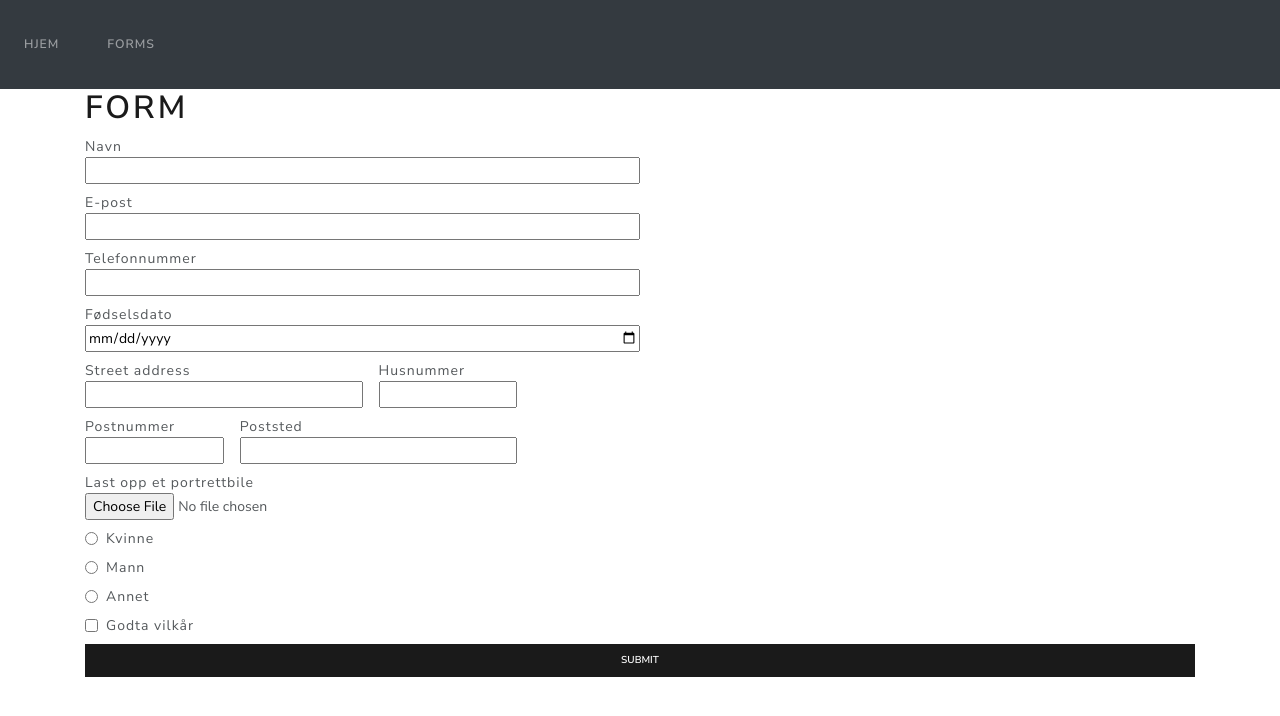
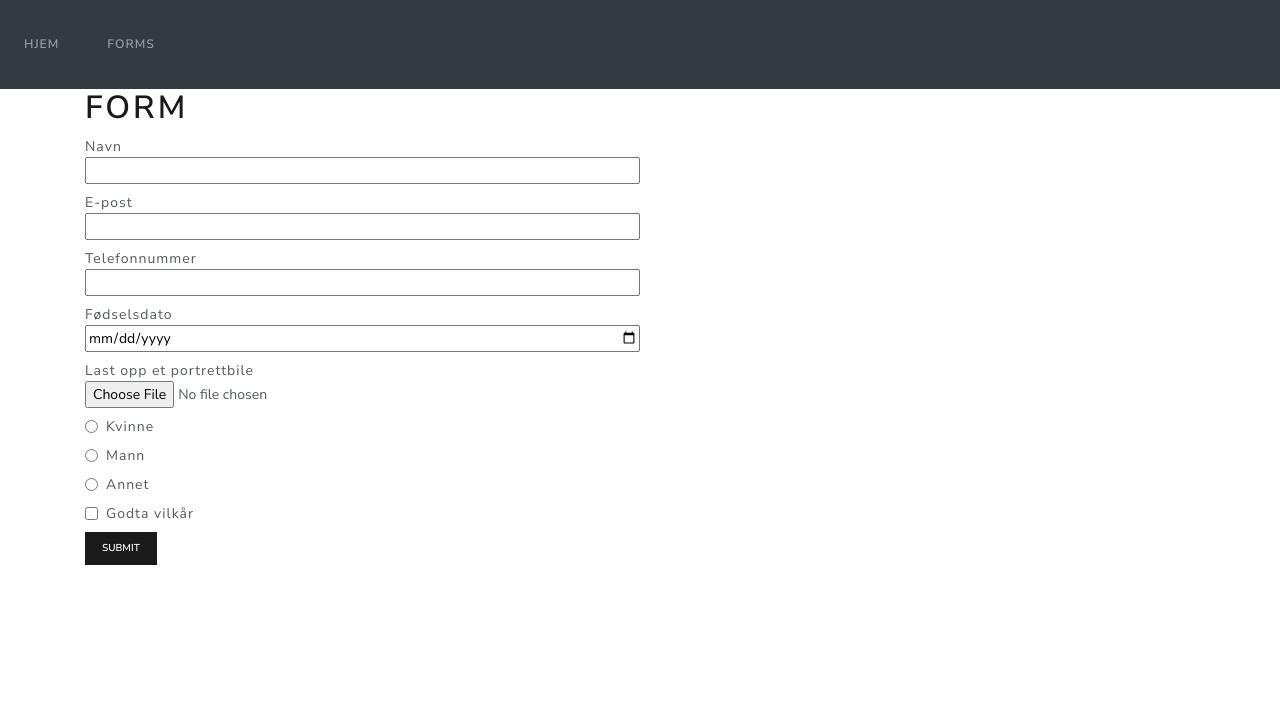
Before and after one commit to HeleneGrini/react-workshop-2020, a Next.js app: page /form in a window 1280 px wide. Shown: the top 716 px of the page. Built offline with nearby package versions, Linux system fonts and the light colour scheme.

Commit message:
remove address fields

```diff
--- a/pages/form.tsx
+++ b/pages/form.tsx
@@ -32,28 +32,6 @@ const Form = () => {
             <input type="date" name="birthDate" />
           </label>
 
-          <div className="w-50">
-            <div className="d-flex">
-              <label className="d-flex flex-column w-50 mr-3">
-                <span className="mr-2">Street address</span>
-                <input type="text" name="steetAddress" />
-              </label>
-              <label className="d-flex flex-column w-25">
-                <span className="mr-2">Husnummer</span>
-                <input type="text" name="houseNumber" />
-              </label>
-            </div>
-            <div className="d-flex">
-              <label className="d-flex flex-column w-25 mr-3">
-                <span className="mr-2">Postnummer</span>
-                <input type="number" name="postalCode" />
-              </label>
-              <label className="d-flex flex-column w-50">
-                <span className="mr-2">Poststed</span>
-                <input type="text" name="postalArea" />
-              </label>
-            </div>
-
           <label className="d-flex flex-column w-50">
             <span className="mr-2">Last opp et portrettbile</span>
             <input type="file" name="picture" />
@@ -84,7 +62,6 @@ const Form = () => {
         </div>
 
         <button className="btn btn-primary btn-sm">Submit</button>
-        </div>
       </form>
     </div>
   );
```
Lines whose indentation alone changed are shown as unchanged.
